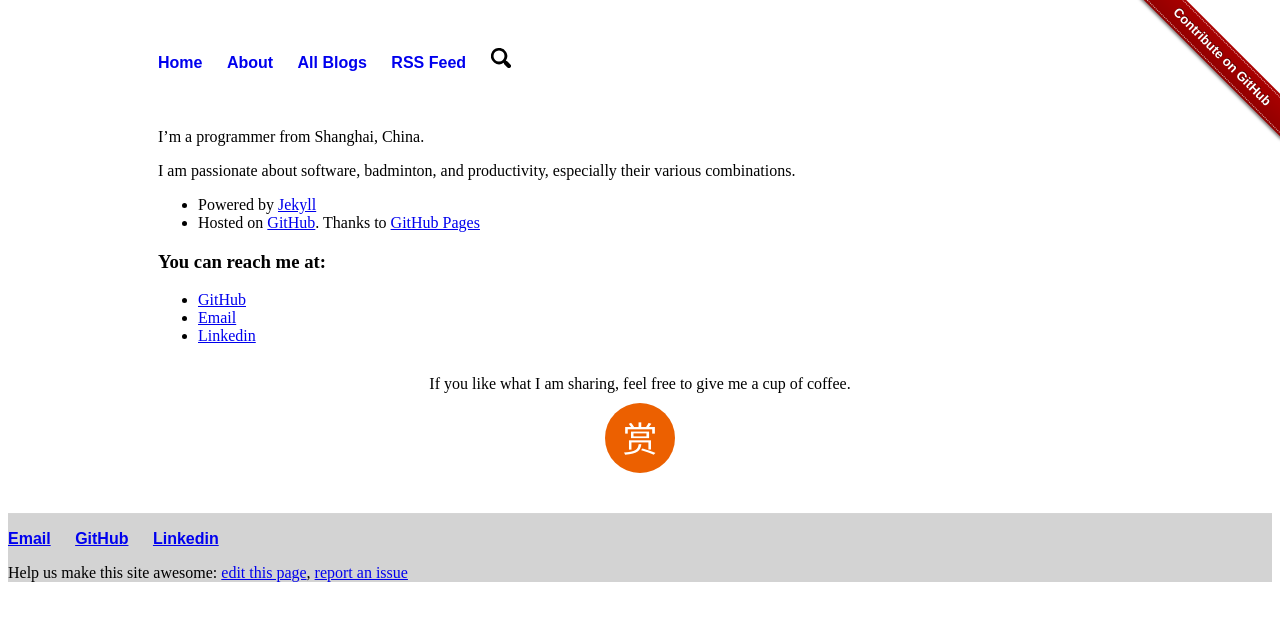
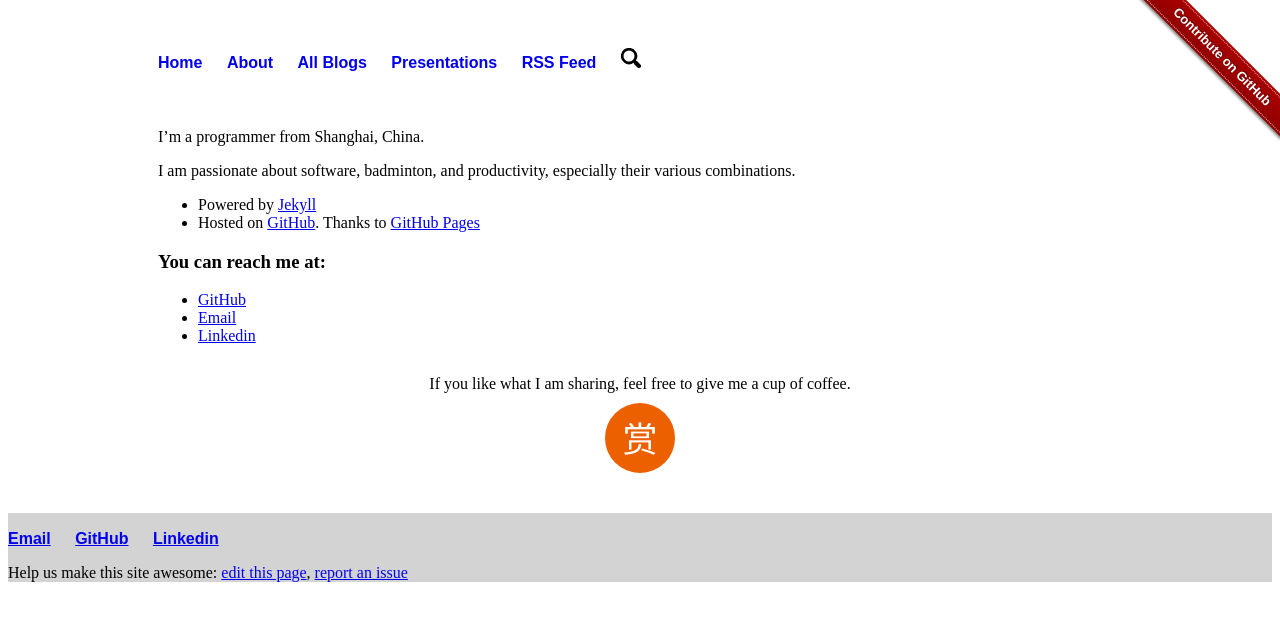
Before and after one commit to liuning0820/liuning0820.github.io, a Jekyll site: the page built from about.html, in a window 1280 px wide. Shown: the top 621 px of the page. Built offline with Jekyll 4.4.1, drawn with Linux system fonts in a browser that asks for light colours.

Commit message:
Add navigation to presentations.

```diff
--- a/_includes/header.html
+++ b/_includes/header.html
@@ -8,6 +8,7 @@
 			<li><a href="{{ site.url }}{{site.baseurl}}/">Home</a></li>
 			<li><a href="{{ site.url }}{{site.baseurl}}/about">About</a></li>
 			<li><a href="{{ site.url }}{{site.baseurl}}/all.html">All Blogs</a></li>
+			<li><a href="{{ site.url }}{{site.baseurl}}/ex_presentations/index.html">Presentations</a></li>
 			<li><a href="{{ site.url }}{{site.baseurl}}/feed.xml">RSS Feed</a></li>
 
 			<li>
```
